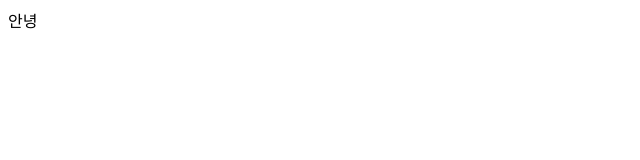
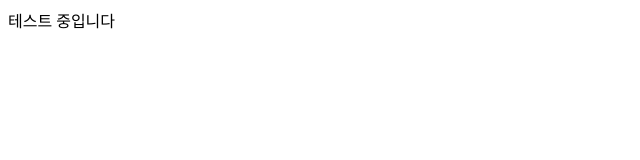
Before and after one commit to KimGeonah/portfolio, a plain HTML site: page index.html in a window 1280 px wide. Shown: the whole page, without its empty margins (0-640 px from the left). Drawn offline with Linux system fonts and the light colour scheme.

Commit message:
commit 02

```diff
--- a/index.html
+++ b/index.html
@@ -23,7 +23,7 @@
 </head>
 <body>
 
-    안녕
+    테스트 중입니다
 
 
 
```
